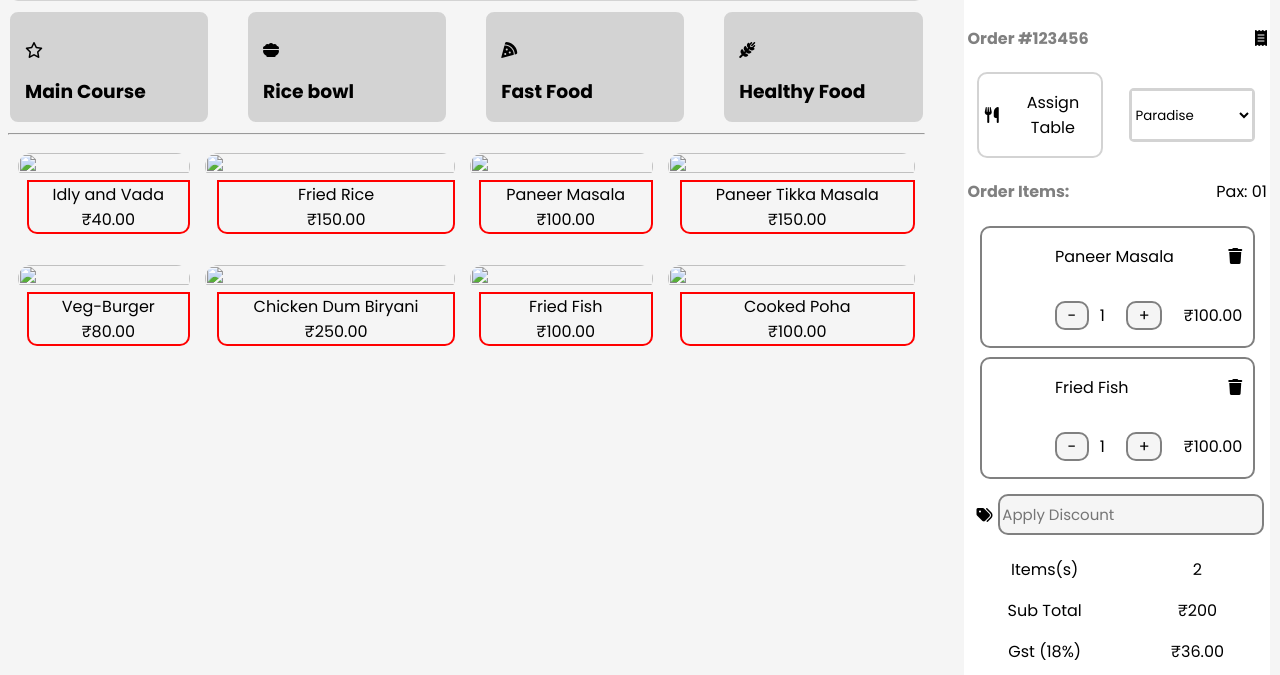
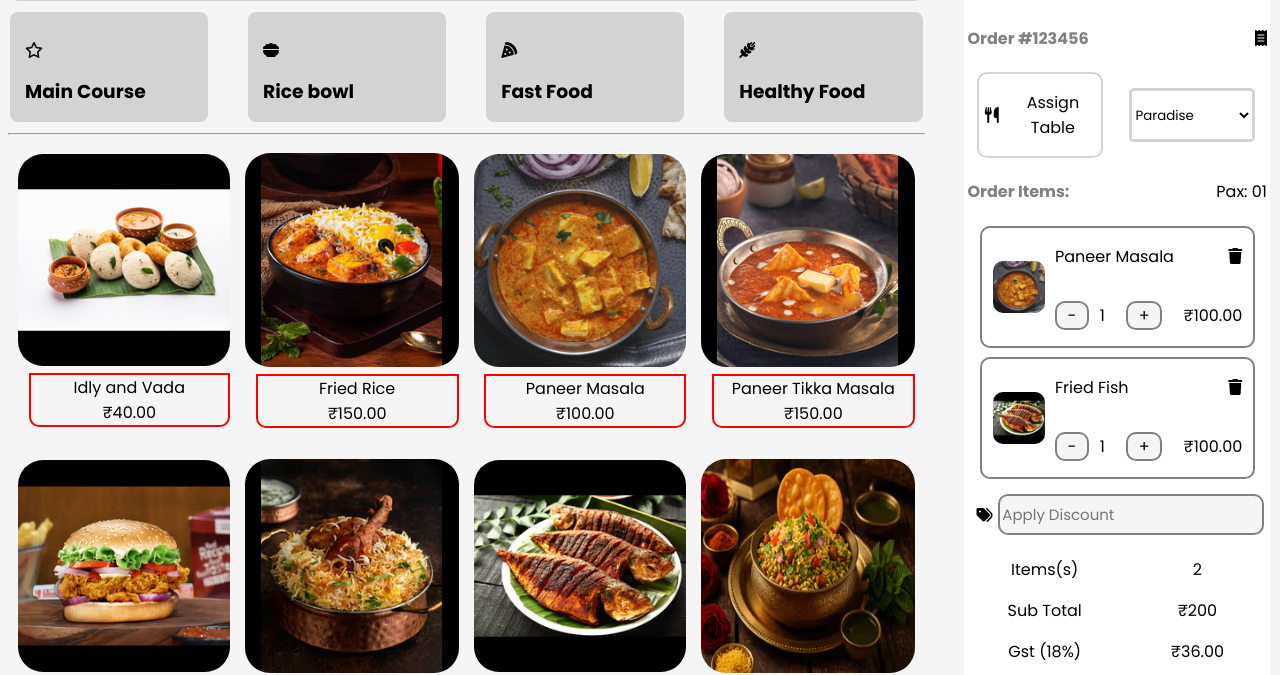
Before and after one commit to ksamuel-soul/Drodify-Project, a plain HTML site: page index.html in a window 1280 px wide. Shown: the part 156-831 px from the top of the page. Drawn offline with Linux system fonts and the light colour scheme; the site is published under a folder, as on GitHub Pages, so addresses that start at the root find nothing.

Commit message:
Update index.html

```diff
--- a/index.html
+++ b/index.html
@@ -59,7 +59,7 @@
                 <table border="0" cellspacing="5" cellpadding="5">
                     <tr>
                         <td>
-                            <img src="/images/products/food-item-2.jpg">
+                            <img src="./images/products/food-item-2.jpg">
                             <div class="dish-name">
                                 <p>
                                     Idly and Vada<br>
@@ -68,7 +68,7 @@
                             </div>
                         </td>
                         <td>
-                            <img src="/images/products/food-item-3.jpg" alt="">
+                            <img src="./images/products/food-item-3.jpg" alt="">
                             <div class="dish-name">
                             <p>
                                 Fried Rice <br>
@@ -77,7 +77,7 @@
                             </div>
                         </td>
                         <td>
-                            <img src="/images/products/food-item-4.jpg" alt="">
+                            <img src="./images/products/food-item-4.jpg" alt="">
                             <div class="dish-name">
                             <p>
                                 Paneer Masala <br>
@@ -86,7 +86,7 @@
                             </div>
                         </td>
                         <td>
-                            <img src="/images/products/food-item-5.jpg" alt="">
+                            <img src="./images/products/food-item-5.jpg" alt="">
                             <div class="dish-name">
                             <p>
                                 Paneer Tikka Masala <br>
@@ -97,28 +97,28 @@
                     </tr>
 
                     <tr>
-                        <td><img src="/images/products/food-item-6.jpg" alt="">
+                        <td><img src="./images/products/food-item-6.jpg" alt="">
                         <div class="dish-name">
                             <p>
                                 Veg-Burger <br>
                                 ₹80.00
                             </p>
                             </div></td></td>
-                        <td><img src="/images/products/food-item-7.jpg" alt="">
+                        <td><img src="./images/products/food-item-7.jpg" alt="">
                         <div class="dish-name">
                             <p>
                                 Chicken Dum Biryani <br>
                                 ₹250.00
                             </p>
                             </div></td></td>
-                        <td><img src="/images/products/food-item-8.jpg" alt="">
+                        <td><img src="./images/products/food-item-8.jpg" alt="">
                         <div class="dish-name">
                             <p>
                                 Fried Fish <br>
                                 ₹100.00
                             </p>
                             </div></td></td>
-                        <td><img src="/images/products/food-item-1.jpg" alt="">
+                        <td><img src="./images/products/food-item-1.jpg" alt="">
                         <div class="dish-name">
                             <p>
                                 Cooked Poha <br>
@@ -172,7 +172,7 @@
 
                 <div class="food-item-1">
                     <div class="food-img">
-                       <img src="/images/products/food-item-4.jpg" alt="">
+                       <img src="./images/products/food-item-4.jpg" alt="">
                     </div>
                     <div class="food-item-details">
                         <div class="food-item-name">
@@ -188,7 +188,7 @@
 
                 <div class="food-item-1">
                     <div class="food-img">
-                       <img src="/images/products/food-item-8.jpg" alt="">
+                       <img src="./images/products/food-item-8.jpg" alt="">
                     </div>
                     <div class="food-item-details">
                         <div class="food-item-name">
```
